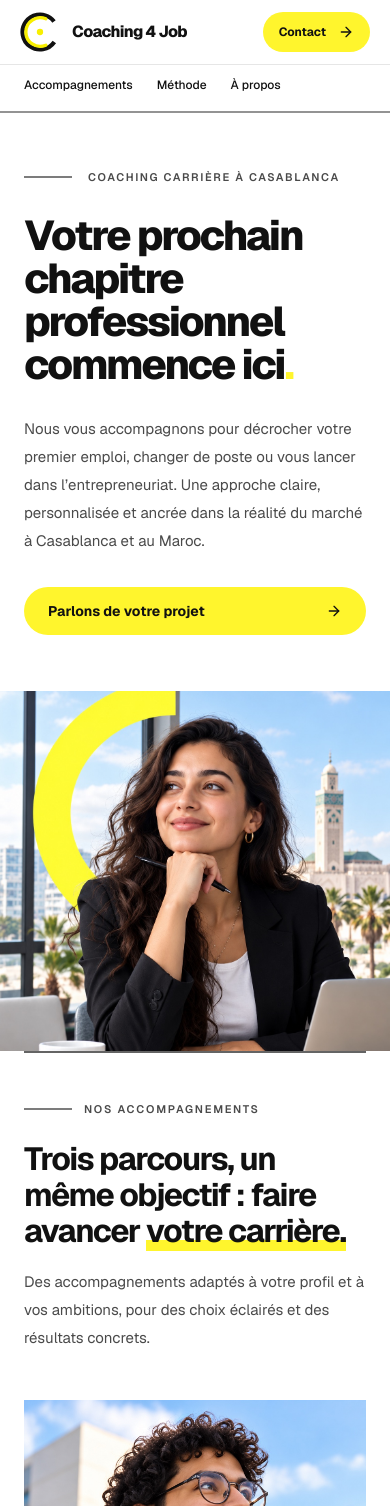
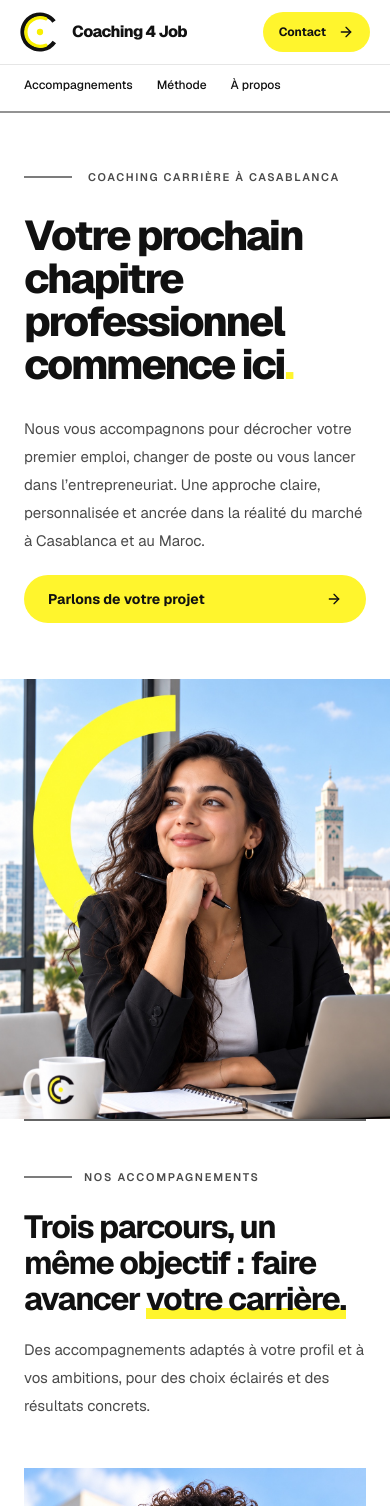
Before and after one commit to Hicham2115/Coaching4Job-, a Next.js app: page / in a window 390 px wide. Shown: the top 1506 px of the page. Built offline with nearby package versions, Linux system fonts and the light colour scheme.

Commit message:
your message

```diff
--- a/components/hero.tsx
+++ b/components/hero.tsx
@@ -5,7 +5,7 @@ import { ArrowRight } from "lucide-react";
 export default function Hero() {
   return (
     <main id="accueil" className="mx-auto grid min-h-[calc(100svh-94px)] w-full max-w-[1510px] grid-cols-1 lg:grid-cols-[0.92fr_1.08fr]">
-      <section className="flex flex-col items-start justify-center px-6 py-14 sm:px-10 lg:px-[5.2%] lg:py-16">
+      <section className="relative z-10 mb-0 flex flex-col items-start justify-center bg-gradient-to-b from-white via-white/95 to-transparent px-6 py-14 sm:px-10 lg:bg-none lg:px-[5.2%] lg:py-16">
         <p className="hero-enter hero-enter-1 mb-7 flex items-center gap-4 text-[11px] font-semibold uppercase tracking-[0.15em] text-brand-muted lg:mb-8">
           <span aria-hidden="true" className="h-[2px] w-12 bg-brand-ink/55 lg:w-16" />
           Coaching carrière à Casablanca
@@ -16,13 +16,13 @@ export default function Hero() {
         <p className="hero-enter hero-enter-3 mt-7 max-w-[540px] text-[15px] leading-7 text-brand-muted sm:text-base lg:mt-8 lg:text-[17px]">
           Nous vous accompagnons pour décrocher votre premier emploi, changer de poste ou vous lancer dans l’entrepreneuriat. Une approche claire, personnalisée et ancrée dans la réalité du marché à Casablanca et au Maroc.
         </p>
-        <Link href="#contact" className="hero-enter hero-enter-4 mt-8 inline-flex min-h-12 w-full items-center justify-between gap-7 rounded-full bg-brand-yellow px-6 text-sm font-bold text-brand-ink transition-transform hover:-translate-y-0.5 sm:w-auto sm:min-w-[290px] lg:mt-9 lg:min-h-[58px] lg:min-w-[315px] lg:px-8 lg:text-[15px]">
+        <Link href="#contact" className="hero-enter hero-enter-4 mt-5 inline-flex min-h-12 w-full items-center justify-between gap-7 rounded-full bg-brand-yellow px-6 text-sm font-bold text-brand-ink transition-transform hover:-translate-y-0.5 sm:mt-6 sm:w-auto sm:min-w-[290px] lg:mt-9 lg:min-h-[58px] lg:min-w-[315px] lg:px-8 lg:text-[15px]">
           Parlons de votre projet
           <ArrowRight aria-hidden="true" className="size-4" />
         </Link>
       </section>
 
-      <section aria-label="Coaching professionnel" className="relative min-h-[360px] overflow-hidden bg-brand-soft sm:min-h-[460px] lg:min-h-0">
+      <section aria-label="Coaching professionnel" className="relative z-0 min-h-[440px] overflow-hidden bg-brand-soft sm:min-h-[520px] lg:min-h-0">
         <Image
           alt="Jeune professionnelle réfléchissant à son avenir dans un espace de travail lumineux"
           className="object-cover object-[center_35%]"
```
